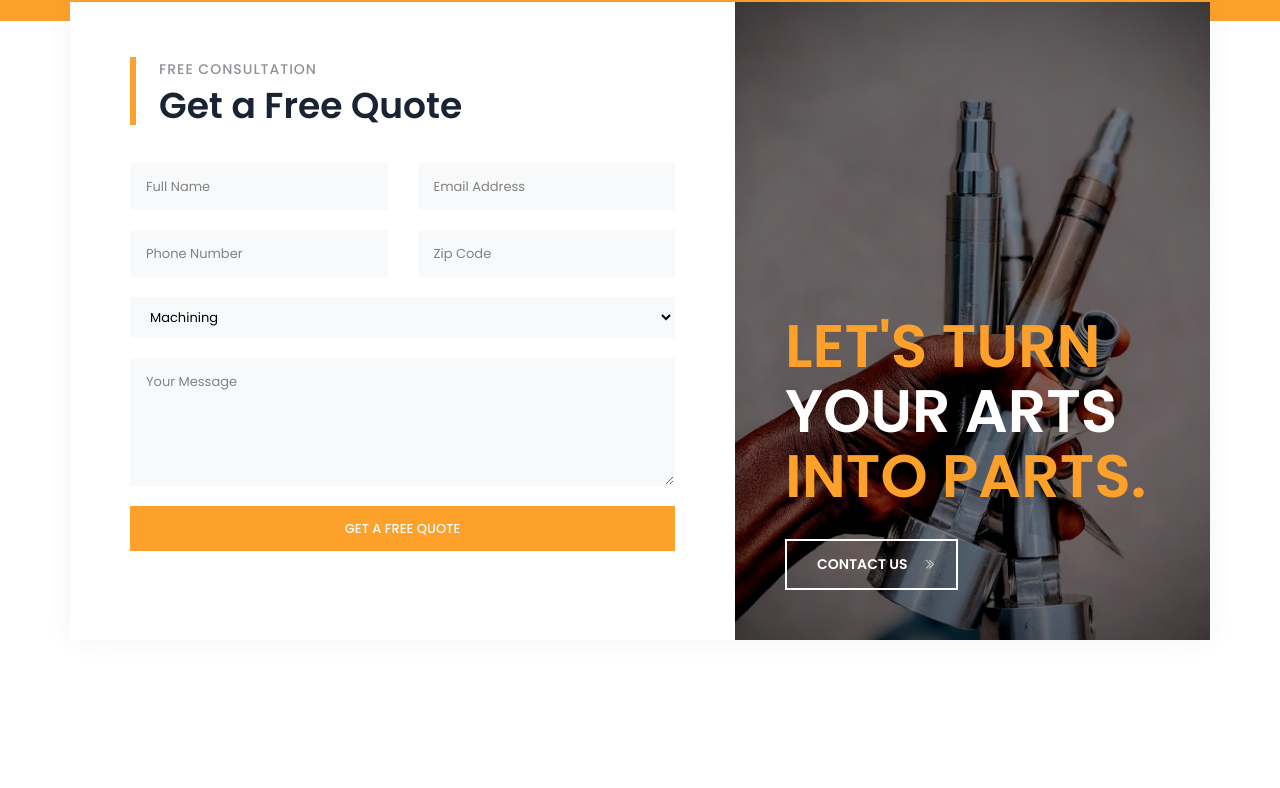
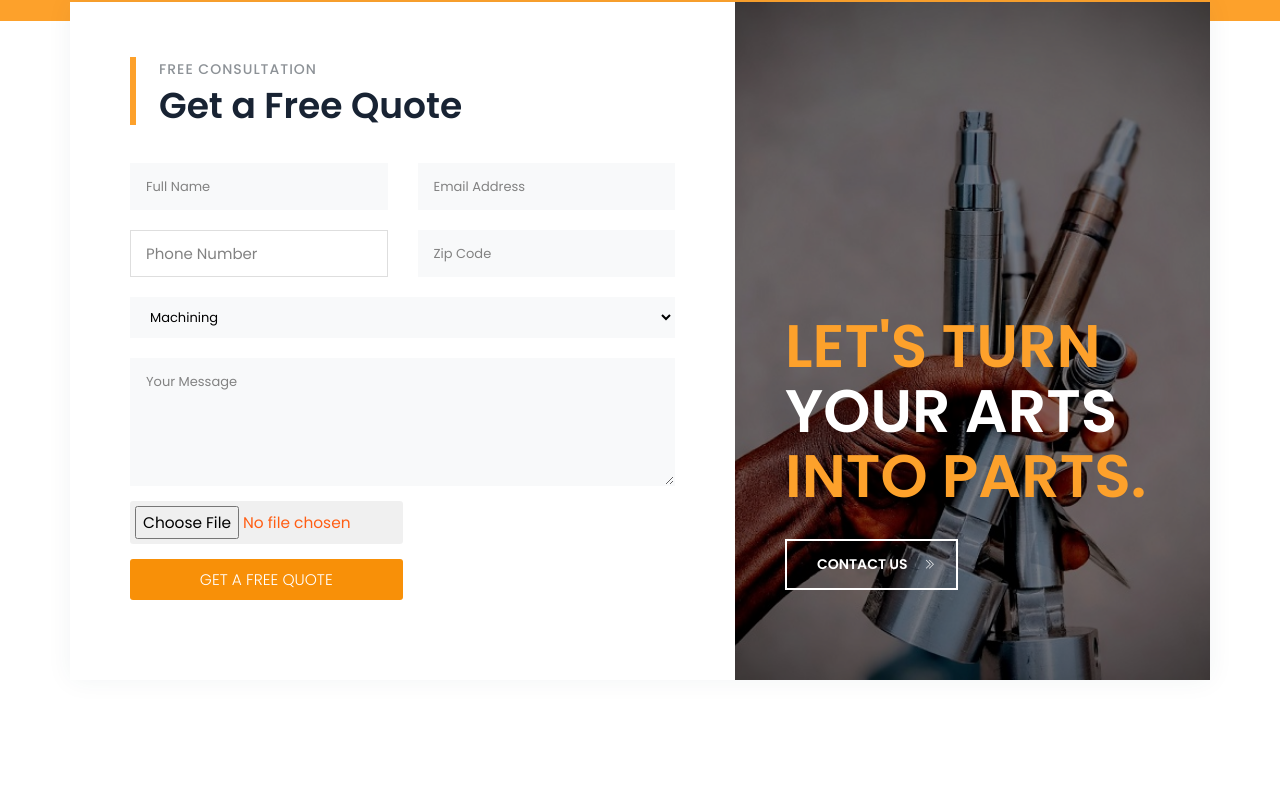
Before and after one commit to hollumighty/MightyTek-WebV2, a plain HTML site: page index.html in a window 1280 px wide. Shown: the part 4083-4871 px from the top of the page. Drawn offline with Linux system fonts and the light colour scheme.

Commit message:
Implement file upload functionality

```diff
--- a/css/main.css
+++ b/css/main.css
@@ -1876,7 +1876,7 @@ ul.ttm_contact_widget_wrapper li i{
     border: #ffffff;
 }
 
-.row100 .inputBox input[type="submit"] {
+.row0 .inputBox input[type="submit"] {
     font-size: 1.1em;
     padding: 10x;
     outline: none;
@@ -1887,6 +1887,10 @@ ul.ttm_contact_widget_wrapper li i{
     cursor: pointer;
 }
 
+.row0 .inputBox input[type="file"] {
+    cursor: pointer;
+}
+
 /*info*/
 
 .contact-box .info {
--- a/index.html
+++ b/index.html
@@ -1453,7 +1453,7 @@
                                 <h2 class="title">Get a Free Quote</h2>
                             </div>
                         </div><!-- section title end -->
-                        <form id="ttm-quote-form" class="ttm-quote-form wrap-form clearfix" method="post" action="https://formsubmit.co/info.mightytek@gmail.com">
+                        <form id="ttm-quote-form" class="ttm-quote-form wrap-form clearfix" method="post" action="https://formsubmit.co/info.mightytek@gmail.com" enctype="multipart/form-data">
                             <div class="row">
                                 <div class="col-lg-6">
                                     <label>
@@ -1469,7 +1469,7 @@
                             <div class="row">
                                 <div class="col-lg-6">
                                     <label>
-                                        <span class="text-input"><input name="phone" type="text" value="" placeholder="Phone Number" required="required"></span>
+                                        <span class="text-input"><input name="phone" type="tel" value="" placeholder="Phone Number" required="required"></span>
                                     </label>
                                 </div>
                                 <div class="col-lg-6">
@@ -1490,7 +1490,14 @@
                             <label>
                                 <span class="text-input"><textarea name="message" rows="4" placeholder="Your Message" required="required"></textarea></span>
                             </label>
-                            <input name="submit" type="submit" id="submit" class="submit" value="GET A FREE QUOTE">
+                            <div class="row0">
+                                <div class="inputBox">
+                                    <input type="file" name="file" accept="image/*, .doc, .docx, .pdf, .zip,.rar,.7zip">
+                                </div>
+                                <div class="inputBox">
+                                    <input name="submit" type="submit" id="submit" value="GET A FREE QUOTE">
+                                </div>
+                            </div>
                         </form>
                     </div>
                 </div>
```
Also changed, not shown: contact.html (+6 -4 lines).
